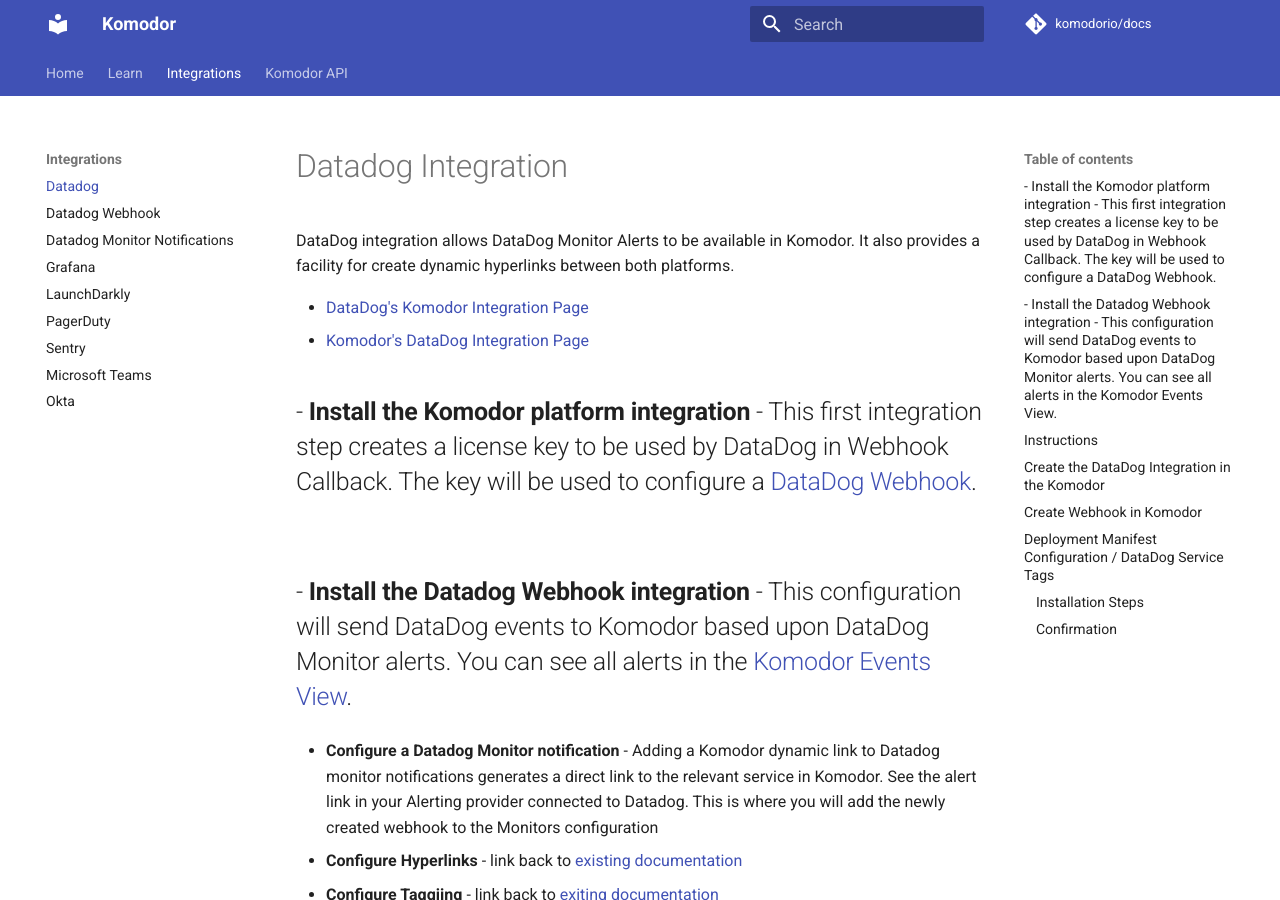
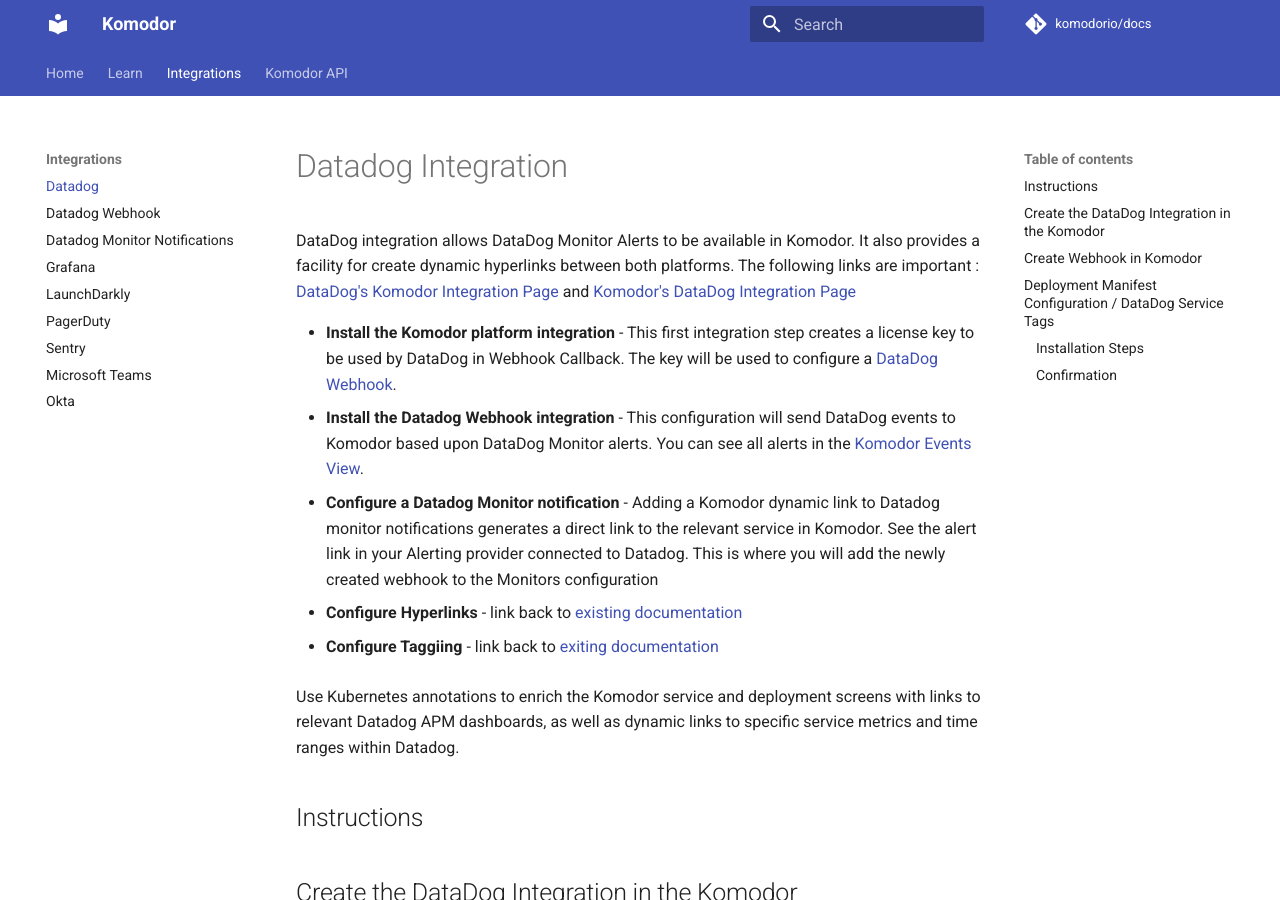
Before and after one commit to komodorio/docs, an MkDocs documentation site: the page built from docs/Integrations/Datadog.md, in a window 1280 px wide and 900 px high. Built offline with MkDocs 1.6.1 and Material for MkDocs 9.7.7, drawn with Linux system fonts in a browser that asks for light colours; comment, search, counter and statistics services are not loaded.

Commit message:
Update Datadog.md

```diff
--- a/docs/Integrations/Datadog.md
+++ b/docs/Integrations/Datadog.md
@@ -1,16 +1,13 @@
 # Datadog Integration
 
 
-DataDog integration allows DataDog Monitor Alerts to be available in Komodor. It also provides a facility for create dynamic hyperlinks between both platforms.
-
-- [DataDog's Komodor Integration Page](https://app.datadoghq.com/integrations/komodor?search=komo)
-- [Komodor's DataDog  Integration Page](https://app.komodor.com/main/integration)
+DataDog integration allows DataDog Monitor Alerts to be available in Komodor. It also provides a facility for create dynamic hyperlinks between both platforms. The following links are important :
+ [DataDog's Komodor Integration Page](https://app.datadoghq.com/integrations/komodor?search=komo) and
+ [Komodor's DataDog  Integration Page](https://app.komodor.com/main/integration)
 
 
 - **Install the Komodor platform integration** - This first integration step creates a license key to be used by DataDog in Webhook Callback. The key will be used to configure a [DataDog Webhook](https://app.datadoghq.com/integrations/webhooks?search=webhook).
--
 - **Install the Datadog Webhook integration** - This configuration will send DataDog events to Komodor based upon DataDog Monitor alerts. You can see all alerts in the [Komodor Events View](https://app.komodor.com/main/event).
--
 - **Configure a Datadog Monitor notification** - Adding a Komodor dynamic link to Datadog monitor notifications generates a direct link to the relevant service in Komodor. See the alert link in your Alerting provider connected to Datadog. This is where you will add the newly created webhook to the Monitors configuration
 
 - **Configure Hyperlinks** -  link back to [existing documentation](https://docs.komodor.com/Integrations/Datadog-Monitor-Notification.html#link-setup)
```
